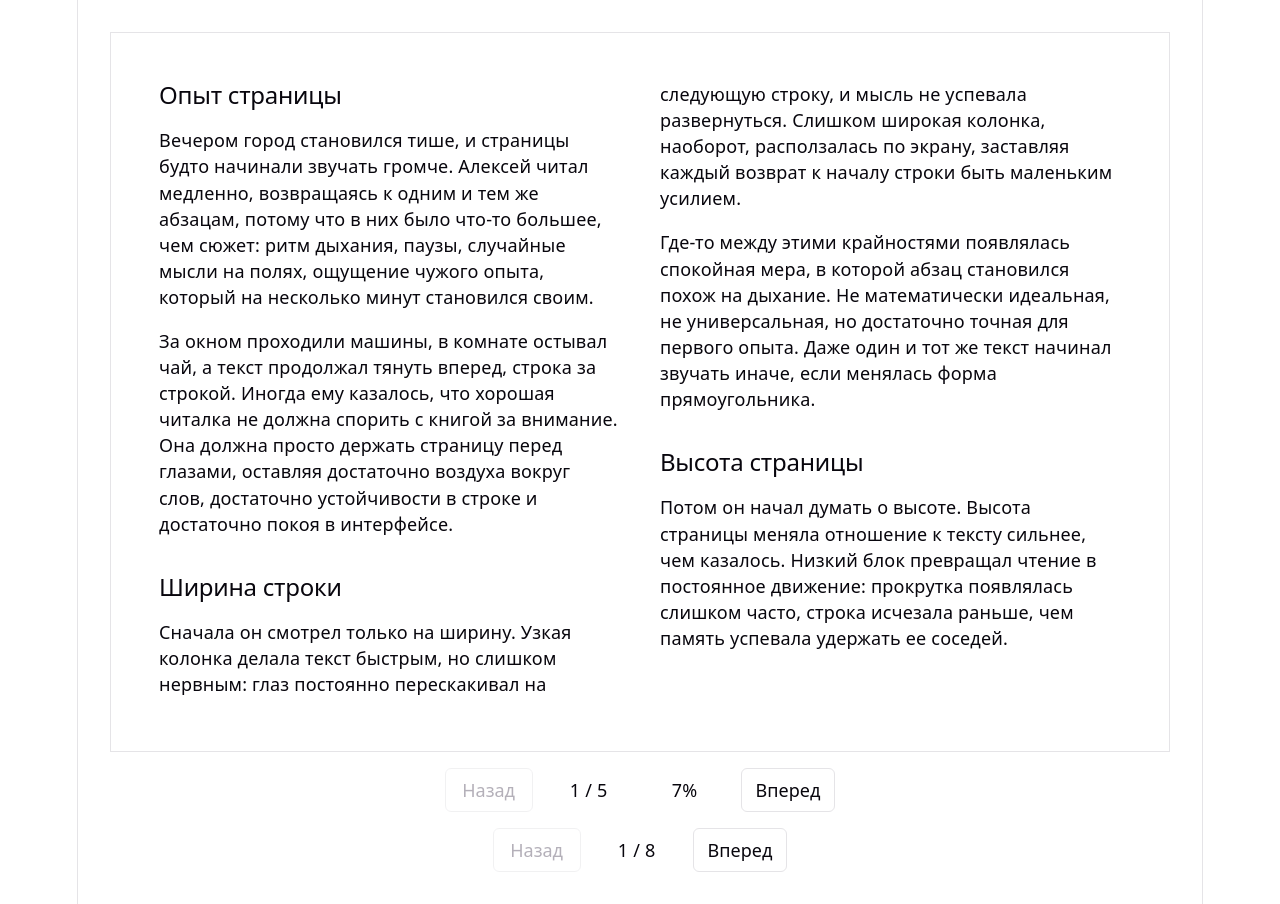
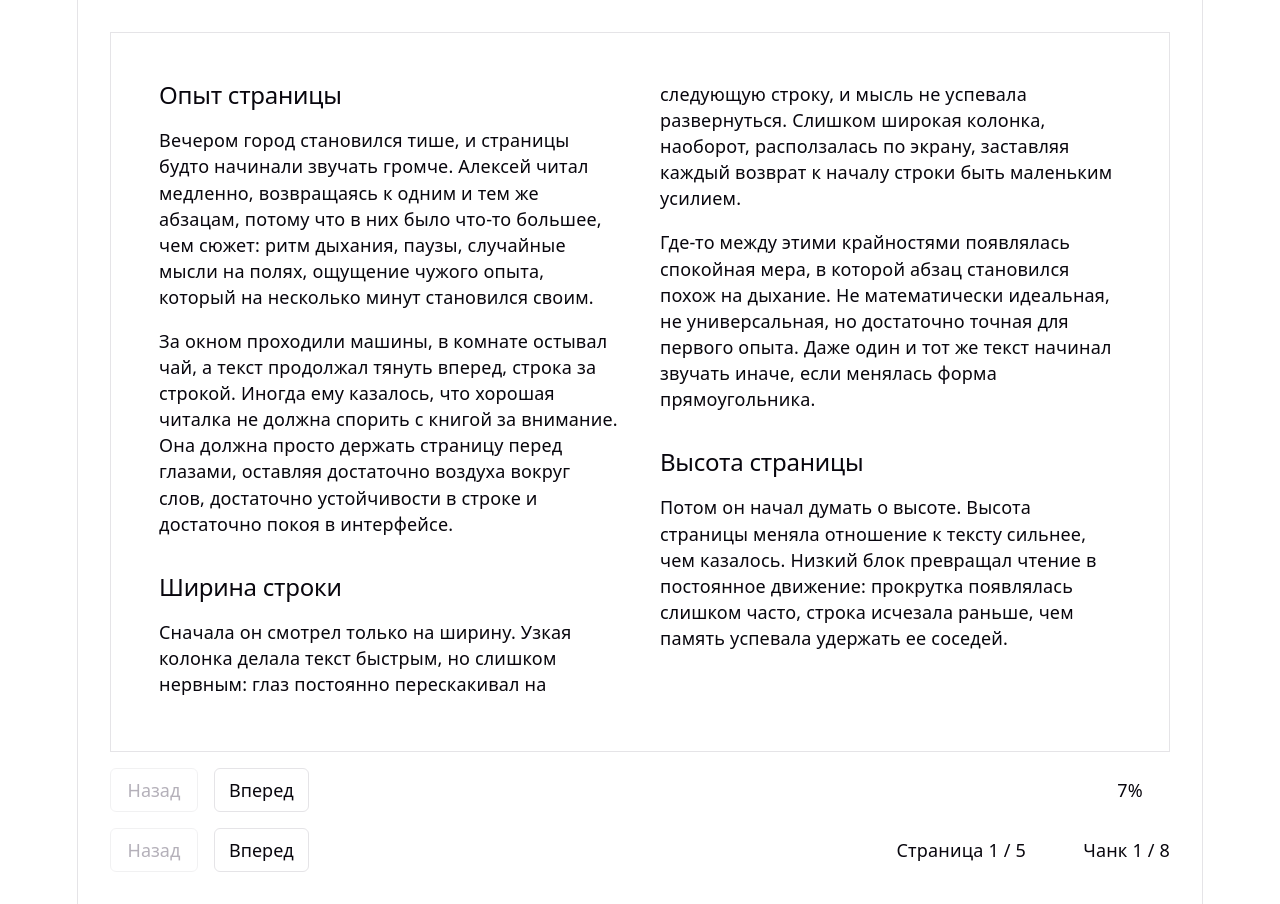
Before and after one commit to gorushkin/reader, a React (Vite) app: page / in a window 1280 px wide. Built offline with nearby package versions, Linux system fonts and the light colour scheme.

Commit message:
feat(reader): enhance control layouts and improve progress display

```diff
--- a/src/App.css
+++ b/src/App.css
@@ -50,8 +50,8 @@
 .reader-controls {
   display: flex;
   align-items: center;
-  justify-content: center;
   gap: 16px;
+  width: 100%;
 }
 
 .reader-controls button {
@@ -71,7 +71,43 @@
 }
 
 .reader-controls span {
-  min-width: 80px;
   text-align: center;
   color: var(--text-h);
 }
+
+.reader-controls .reader-controls-label {
+  min-width: 88px;
+  text-align: right;
+  color: var(--text);
+}
+
+.reader-controls-page {
+  justify-content: flex-start;
+}
+
+.reader-controls-progress {
+  min-width: 80px;
+  margin-left: auto;
+  text-align: right;
+}
+
+.reader-controls-chunk {
+  justify-content: space-between;
+}
+
+.reader-controls-actions,
+.reader-controls-info {
+  display: flex;
+  align-items: center;
+  gap: 16px;
+}
+
+.reader-controls-info {
+  justify-content: flex-end;
+  margin-left: auto;
+}
+
+.reader-controls-info span {
+  min-width: 128px;
+  text-align: right;
+}
--- a/src/widgets/book-reader/ui/ChunkControls.tsx
+++ b/src/widgets/book-reader/ui/ChunkControls.tsx
@@ -12,7 +12,8 @@ export function ChunkControls({
   readerState,
 }: ChunkControlsProps) {
   return (
-    <div className="reader-controls">
+    <div className="reader-controls reader-controls-chunk">
+      <div className="reader-controls-actions">
         <button
           type="button"
           disabled={readerState.currentChunk === 1}
@@ -20,9 +21,6 @@ export function ChunkControls({
         >
           Назад
         </button>
-      <span>
-        {readerState.currentChunk} / {readerState.chunks}
-      </span>
         <button
           type="button"
           disabled={readerState.currentChunk === readerState.chunks}
@@ -31,5 +29,10 @@ export function ChunkControls({
           Вперед
         </button>
       </div>
+      <div className="reader-controls-info">
+        <span>Страница {readerState.currentPage} / {readerState.pages}</span>
+        <span>Чанк {readerState.currentChunk} / {readerState.chunks}</span>
+      </div>
+    </div>
   );
 }
--- a/src/widgets/book-reader/ui/PageControls.tsx
+++ b/src/widgets/book-reader/ui/PageControls.tsx
@@ -18,17 +18,16 @@ export function PageControls({
     readerState.currentChunk === readerState.chunks;
 
   return (
-    <div className="reader-controls">
+    <div className="reader-controls reader-controls-page">
       <button type="button" disabled={isFirstPage} onClick={onPreviousPage}>
         Назад
       </button>
-      <span>
-        {readerState.currentPage} / {readerState.pages}
-      </span>
-      <span>{Math.round(readerState.progressPercent)}%</span>
       <button type="button" disabled={isLastPage} onClick={onNextPage}>
         Вперед
       </button>
+      <span className="reader-controls-progress">
+        {Math.round(readerState.progressPercent)}%
+      </span>
     </div>
   );
 }
```
Lines whose indentation alone changed are shown as unchanged.
